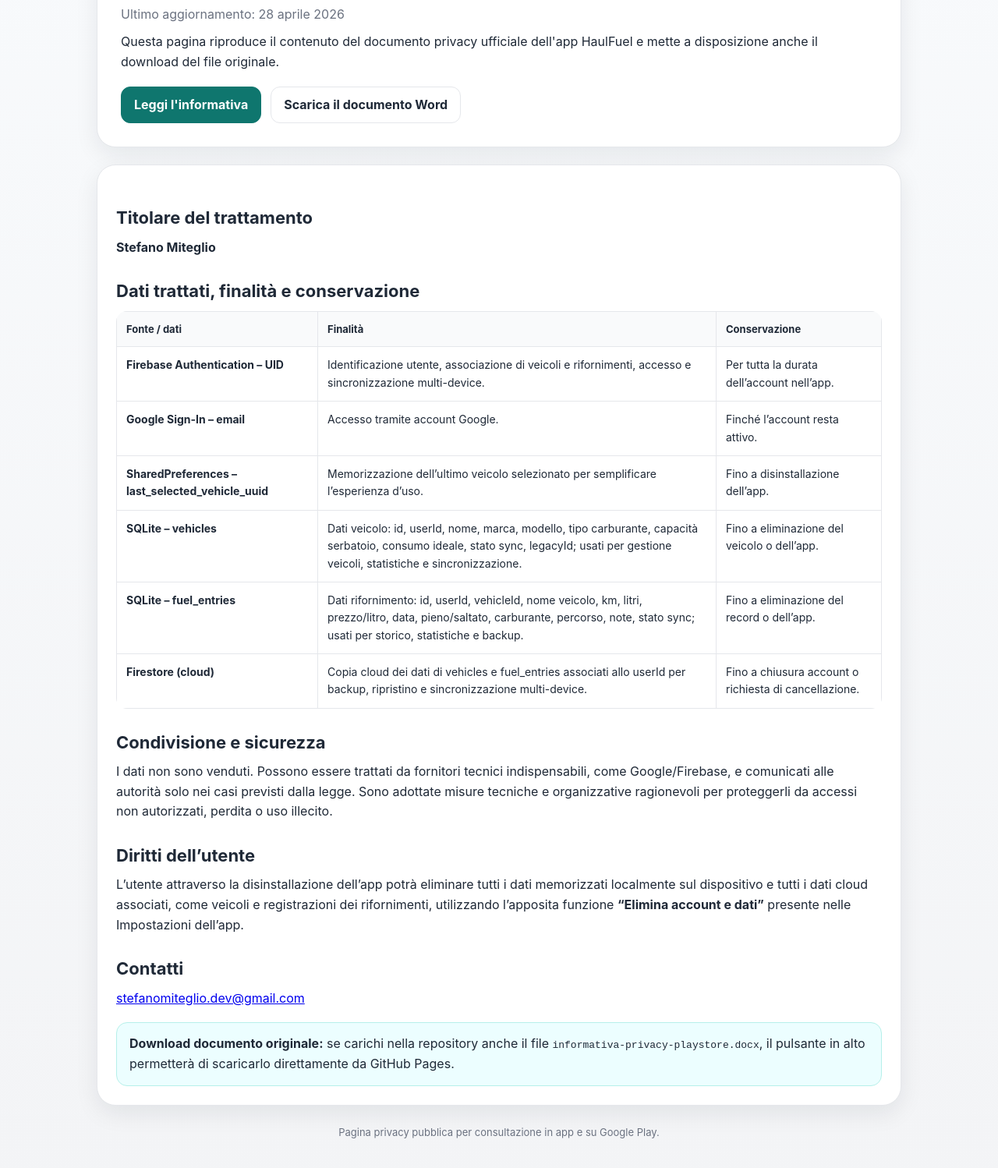
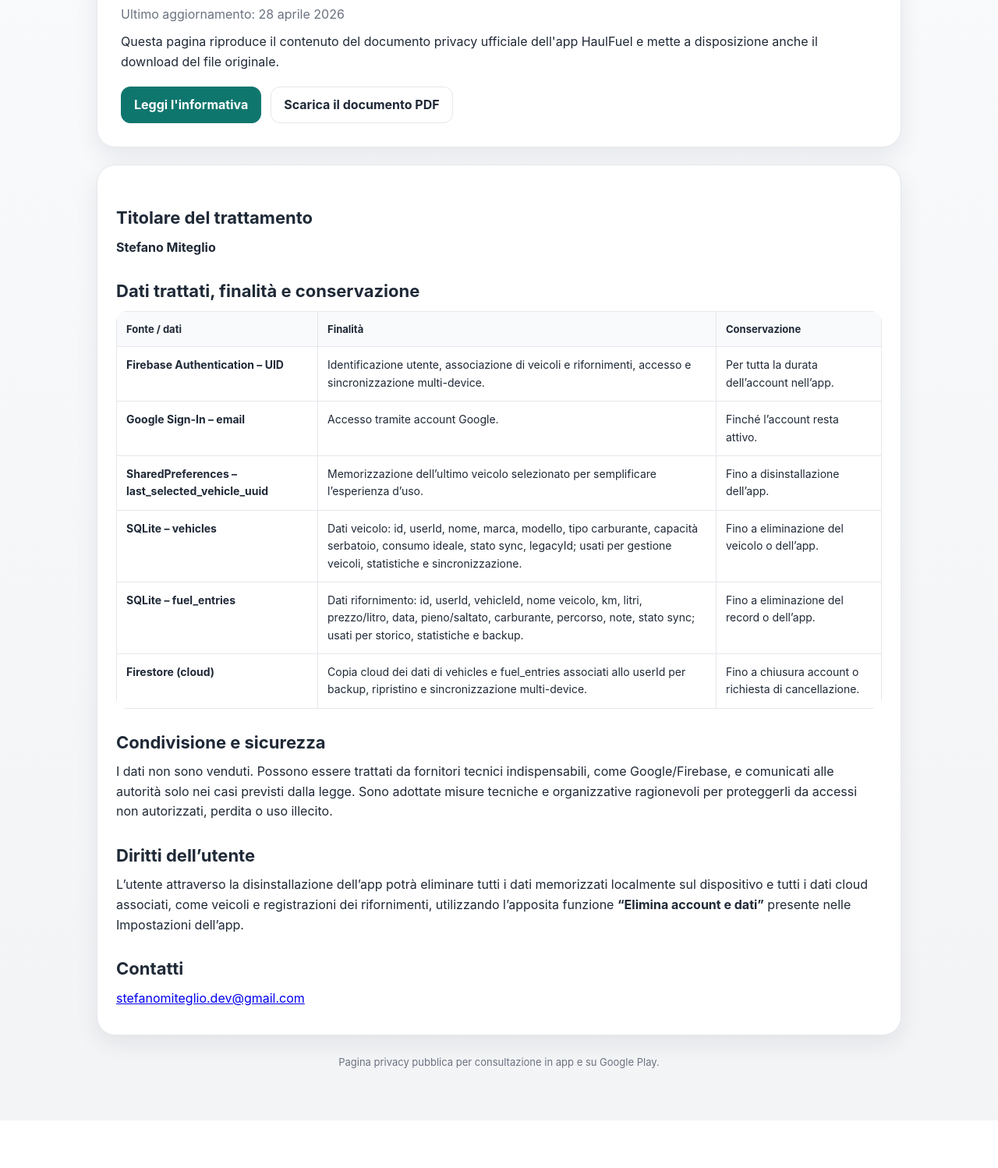
Before and after one commit to stefanomiteglio-prog/stefanomiteglio-prog.github.io, a plain HTML site: page index.html in a window 1280 px wide. Shown: the part 184-1682 px from the top of the page at 78% size. After the commit the page ends 1621 px from the top, so only its background shows below. Drawn offline with Linux system fonts and the light colour scheme.

Commit message:
Change download link from Word to PDF document

```diff
--- a/index.html
+++ b/index.html
@@ -165,7 +165,7 @@
       <p>Questa pagina riproduce il contenuto del documento privacy ufficiale dell'app HaulFuel e mette a disposizione anche il download del file originale.</p>
       <div class="actions">
         <a class="btn primary" href="#informativa">Leggi l'informativa</a>
-        <a class="btn" href="./informativa-privacy-playstore.docx" download>Scarica il documento Word</a>
+        <a class="btn" href="./informativa-privacy-playstore.docx" download>Scarica il documento PDF</a>
       </div>
     </section>
 
@@ -225,9 +225,6 @@
       <h2>Contatti</h2>
       <p><a href="mailto:stefanomiteglio.dev@gmail.com">stefanomiteglio.dev@gmail.com</a></p>
 
-      <div class="note">
-        <strong>Download documento originale:</strong> se carichi nella repository anche il file <code>informativa-privacy-playstore.docx</code>, il pulsante in alto permetterà di scaricarlo direttamente da GitHub Pages.
-      </div>
     </section>
 
     <p class="footer">Pagina privacy pubblica per consultazione in app e su Google Play.</p>
```
